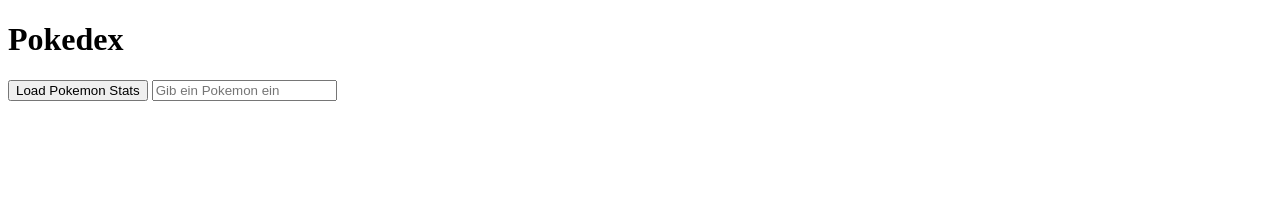
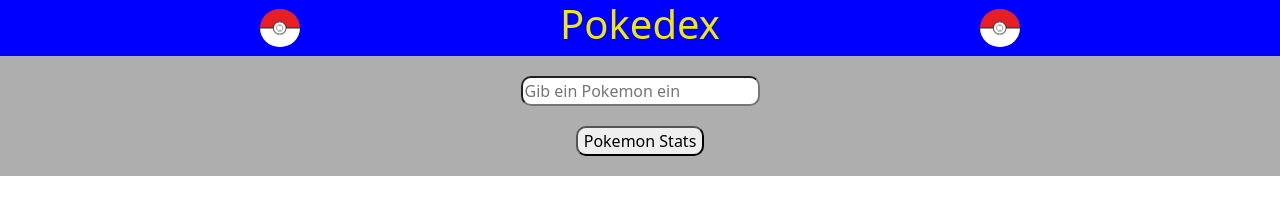
Before and after one commit to cyberwerkstatt/pokedex, a website: page index.html in a window 1280 px wide. Drawn offline with nearby package versions, Linux system fonts and the light colour scheme.

Commit message:
more styling

```diff
--- a/index.html
+++ b/index.html
@@ -6,14 +6,26 @@
     <meta name="viewport" content="width=device-width, initial-scale=1.0">
     <title>Pokedex</title>
     <link rel="stylesheet" href="style.css">
+    <link rel="stylesheet" href="./node_modules/bootstrap/dist/css/bootstrap.min.css">
     <script src="script.js"></script>
 </head>
 <body>
-    <h1>Pokedex</h1>
-    <button onclick="loadPokemon()">Load Pokemon Stats</button>
-    <input id="input" type="text" placeholder="Gib ein Pokemon ein">
-    <div id="container"></div>
-    <div id="stats"></div>
+    <script src="https://cdn.jsdelivr.net/npm/@popperjs/core@2.11.6/dist/umd/popper.min.js" integrity="sha384-oBqDVmMz9ATKxIep9tiCxS/Z9fNfEXiDAYTujMAeBAsjFuCZSmKbSSUnQlmh/jp3" crossorigin="anonymous"></script>
+    <script src="https://cdn.jsdelivr.net/npm/bootstrap@5.2.3/dist/js/bootstrap.min.js" integrity="sha384-cuYeSxntonz0PPNlHhBs68uyIAVpIIOZZ5JqeqvYYIcEL727kskC66kF92t6Xl2V" crossorigin="anonymous"></script>
+
+    <div class="header">
+        <img src="./img/pokeball.png">
+        <h1>Pokedex</h1>
+        <img src="./img/pokeball.png">
+    </div>
+
+    <div class="button-container">
+        <input id="input" type="text" placeholder="Gib ein Pokemon ein">
+        <button onclick="loadPokemon()">Pokemon Stats</button>
+    </div>
+
+    <div id="container" class="container"></div>
+    <div id="stats" class="stats"></div>
 
 </body>
 </html>
--- a/script.js
+++ b/script.js
@@ -8,20 +8,23 @@
     let response = await fetch(url);
     let responseAsJSON = await response.json();
     let pokePic = responseAsJSON["sprites"]["other"]["official-artwork"]["front_default"]
-
+    let name = responseAsJSON["name"];
     let pokeContainer = document.getElementById("container");
     pokeContainer.innerHTML = `
-        <div><h1>${responseAsJSON["name"]}</h1></div>
+        <div class="pokeName">
+            <h2>Name: ${name.toUpperCase()}</h2>
+        </div>
         <img src="${pokePic}">
     `;
 
     loadStats(responseAsJSON);
-    pokemon.value = "";
+    document.getElementById("input").value = "";
 }
 
 function loadStats(pokemon_stats){
     let type = pokemon_stats["types"][0]["type"]["name"]
+    let special_attack = "";
     let stats_container = document.getElementById("stats");
-    stats_container.innerHTML += type;
+    stats_container.innerHTML = `<p>Type: ${type}</p>`;
     console.log(pokemon_stats)
 }
--- a/style.css
+++ b/style.css
@@ -0,0 +1,53 @@
+.header {
+    width: 100%;
+    display: flex;
+    justify-content: space-evenly;
+    align-items: center;
+    color: #eeea05;
+    background-color: blue;
+}
+
+.header img {
+    width: 40px;
+    border-radius: 100%;
+}
+
+.container img {
+    width: 160px;
+}
+
+.container {
+    display: flex;
+    justify-content: space-evenly;
+    align-items: center;
+}
+
+.button-container {
+    display: flex;
+    justify-content: center;
+    align-items: center;
+    flex-direction: column;
+    padding: 20px;
+    background-color: #808080a3;
+}
+
+.button-container button {
+    margin-top: 20px;
+    border-radius: 10px;
+}
+
+#input {
+    border-radius: 10px;
+    outline: none;
+}
+
+.pokeName {
+
+}
+
+.stats {
+    display: flex;
+    justify-content: center;
+    align-items: center;
+    flex-direction: column;
+}
```
Also changed, not shown: img/pokeball.png (added).
